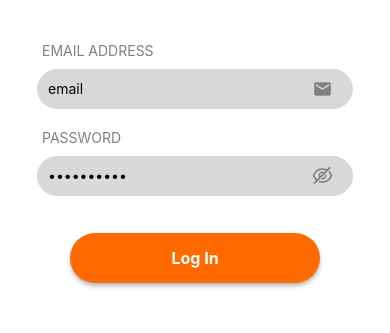
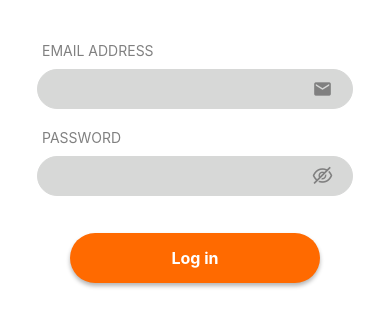
Before and after one commit to valm10/gymlog, a React Native app: screen / in a window 390 px wide. Shown: the part 285-618 px from the top of the page. Built offline with nearby package versions, Linux system fonts and the light colour scheme.

Commit message:
feat:added Button component to login page

```diff
--- /dev/null
+++ b/src/components/Button/index.tsx
@@ -0,0 +1,20 @@
+import React from "react";
+import { TouchableHighlightProps, TouchableOpacity, ActivityIndicator, Text } from 'react-native';
+import { styles } from "./style";
+
+type Props = TouchableHighlightProps & {
+    text:string,
+    loading?:boolean
+}
+
+export function Button({...rest}:Props) {
+    return (
+        <TouchableOpacity
+        style = {styles.button}
+        {...rest}
+        activeOpacity={0.6}
+        >
+            {rest.loading?<ActivityIndicator />: <Text style = {styles.textButton} >{rest.text}</Text>}
+        </TouchableOpacity>
+    )
+}
--- /dev/null
+++ b/src/components/Button/style.ts
@@ -0,0 +1,27 @@
+import { StyleSheet } from "react-native";
+import { themas } from "../../global/themes";
+
+export const styles = StyleSheet.create({
+    button: {
+        width: 250,
+        height: 50,
+        alignItems:'center',
+        justifyContent:'center',
+        backgroundColor: themas.colors.primary,
+        borderRadius: 40,
+        shadowColor: "#000",
+        shadowOffset: {
+            width: 0,
+            height: 3,
+        },
+        shadowOpacity: 0.29,
+        shadowRadius: 4.65,
+
+        elevation: 7,
+    },
+    textButton: {
+        fontSize: 16,
+        color:'#FFFF',
+        fontWeight:'bold'
+    },
+})
--- a/src/pages/login/index.tsx
+++ b/src/pages/login/index.tsx
@@ -16,6 +16,7 @@ import AntDesign from 'react-native-vector-icons/AntDesign';
 import Logo from '../../assets/logo.png'
 import { themas } from "../../global/themes";
 import { Input } from '../../components/Input';
+import { Button } from '../../components/Button';
 
 export default function Login (){
     const [email,setEmail] = useState('');
@@ -52,7 +53,7 @@ export default function Login (){
             <View style={style.boxMid}>
 
             <Input
-                value='email'
+                value={email}
                 onChangeText={setEmail}
                 title='EMAIL ADDRESS'
                 IconRigth={MaterialIcons}
@@ -60,7 +61,7 @@ export default function Login (){
 
             />
             <Input
-                value='(password)'
+                value={password}
                 onChangeText={setPassword}
                 title='PASSWORD'
                 IconRigth={AntDesign}
@@ -73,14 +74,10 @@ export default function Login (){
             </View>
 
             <View style={style.boxBottom}>
-                <TouchableOpacity style={style.button} onPress={()=>getLogin()}>
-                    {
-                    loading?
-                    <ActivityIndicator color={'#FFFF'} size={"small"}/>
-                    :
-                    <Text style={style.textButton}>Log In</Text>
-                    }
-                </TouchableOpacity>
+                <Button
+                text='Log in'
+                loading={loading} onPress={()=>getLogin()}
+                />
             </View>
             <Text style={style.textBottom}>Don’t have an account? <Text style={style.textBottomCreate}>Sign up here</Text></Text>
         </View>
```
